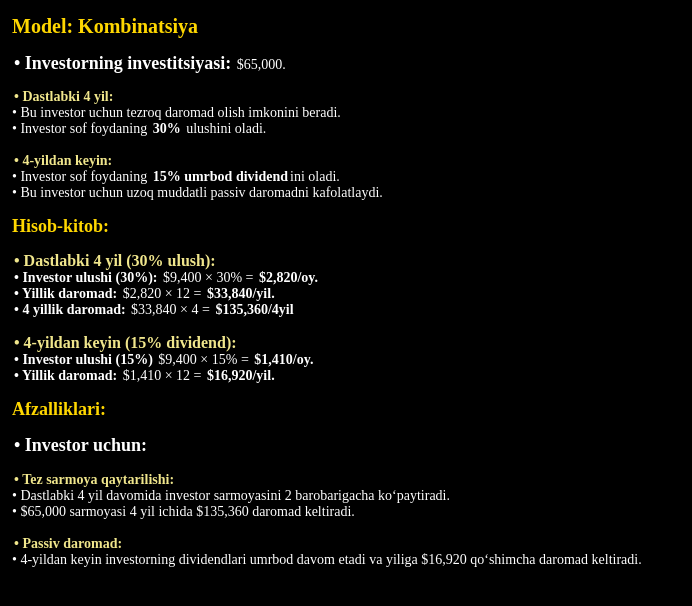
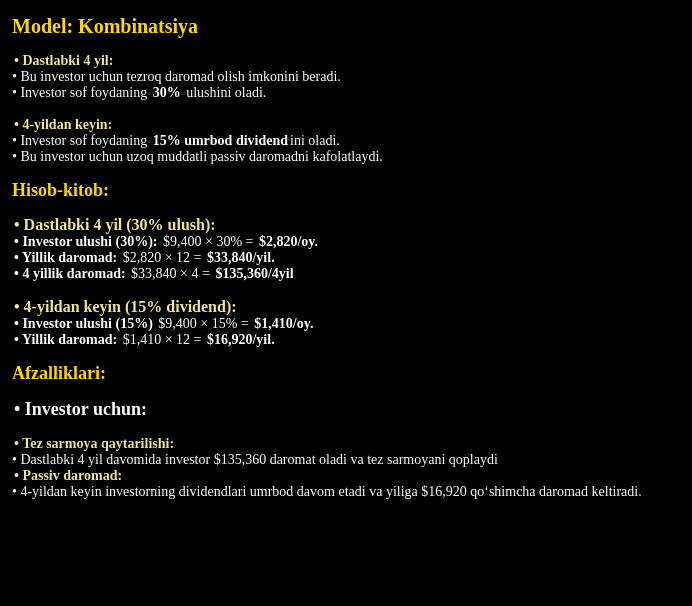
Before and after one commit to webprograma/kombinatsiya, a plain HTML site: page index.html in a window 1280 px wide. Shown: the whole page, without its empty margins (0-692 px from the left). Drawn offline with Linux system fonts and the light colour scheme.

Commit message:
Update index.html

```diff
--- a/index.html
+++ b/index.html
@@ -53,7 +53,7 @@
         </div>
        <div>
         <p style="margin-bottom: 15px;">
-        <span style="font-size: 18px;"> • Investorning investitsiyasi:</span> $65,000. <br>
+<!--         <span style="font-size: 18px;"> • Investorning investitsiyasi:</span> $65,000. <br> -->
 
         </p>
            <p>
@@ -98,8 +98,10 @@
         <p>
             <span style="font-size: 18px; margin-top: 10px; margin-bottom: 5px;"> • Investor uchun:</span> <br> <br>
            <span style="color: khaki;"> • Tez sarmoya qaytarilishi:</span> <br>
-           • Dastlabki 4 yil davomida investor sarmoyasini 2 barobarigacha ko‘paytiradi.<br>
-           • $65,000 sarmoyasi 4 yil ichida $135,360 daromad keltiradi.<br> <br>
+            • Dastlabki 4 yil davomida investor $135,360 daromat oladi va tez sarmoyani qoplaydi <br>
+
+<!--            • Dastlabki 4 yil davomida investor sarmoyasini 2 barobarigacha ko‘paytiradi.<br> -->
+<!--            • $65,000 sarmoyasi 4 yil ichida $135,360 daromad keltiradi.<br> <br> -->
            <span style="color: khaki;"> • Passiv daromad:</span> <br>
            • 4-yildan keyin investorning dividendlari umrbod davom etadi va yiliga $16,920 qo‘shimcha daromad keltiradi.
 
```
